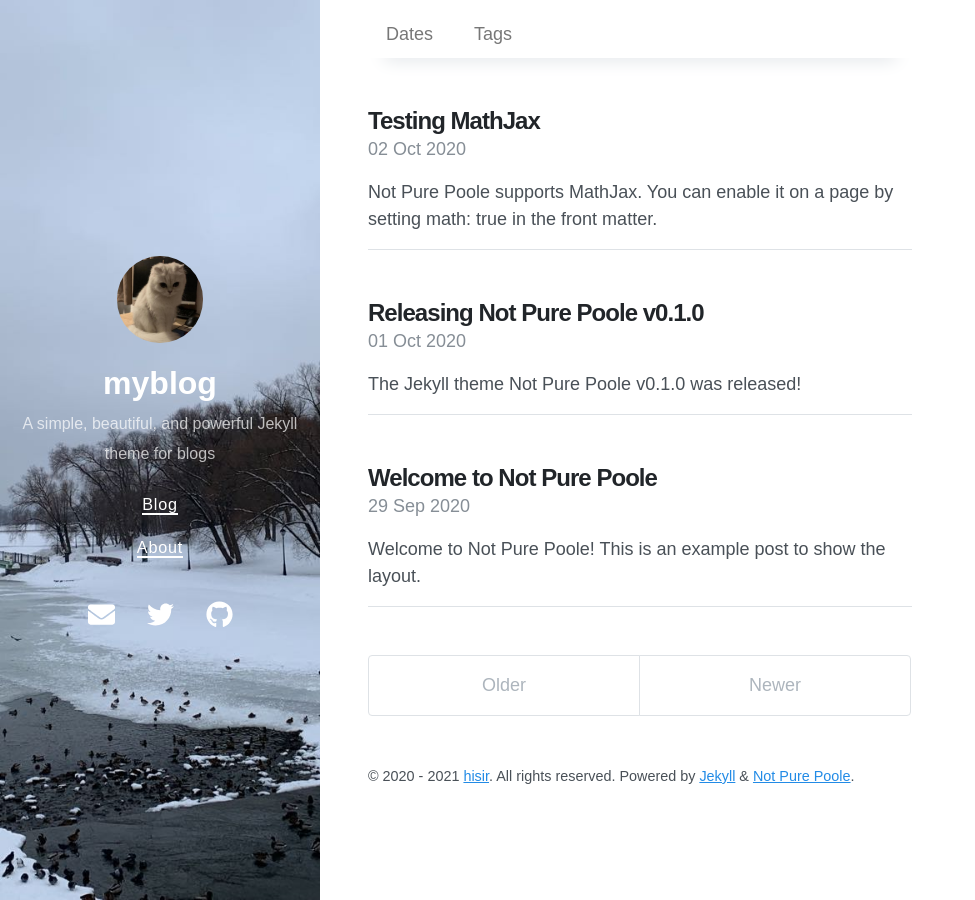
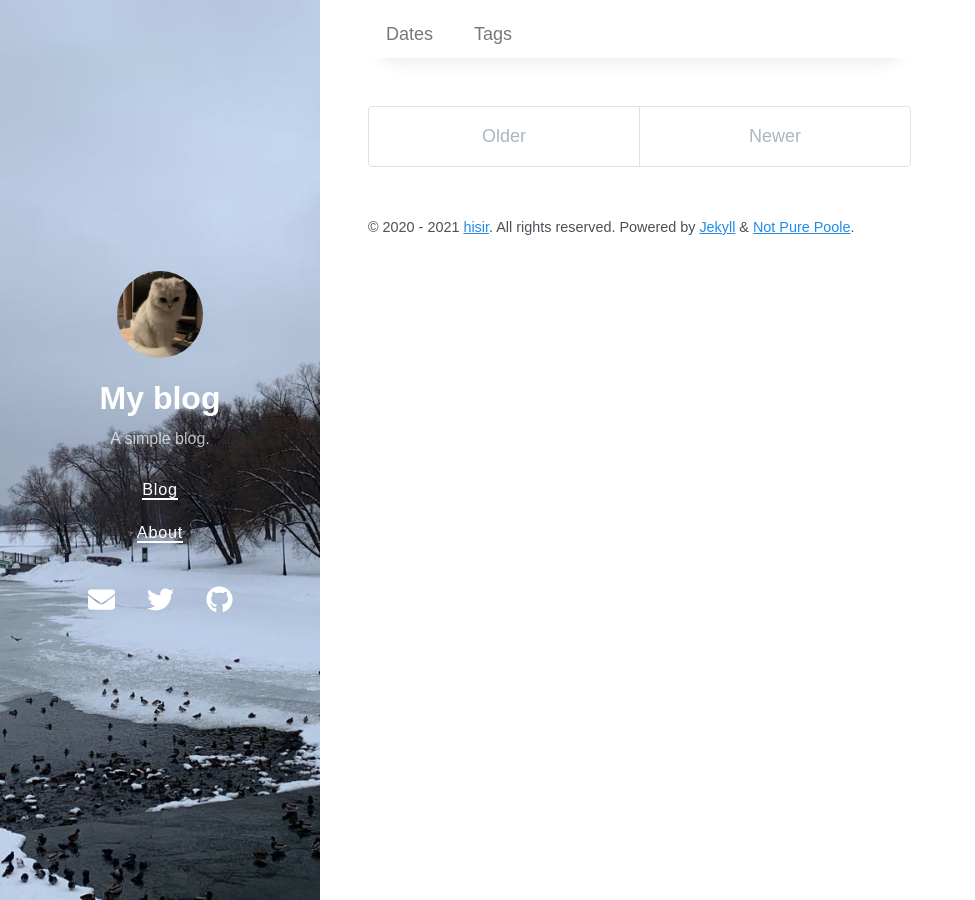
Before and after one commit to Hisir0909/Hisir0909.github.io, a Jekyll site: the page built from index.html, in a window 1280 px wide. Shown: the whole page, without its empty margins (0-975 px from the left). Built offline with Jekyll 4.4.1, drawn with Linux system fonts in a browser that asks for light colours; nearby versions of some CDN libraries; the list of posts is cut into pages by our own code.

Commit message:
edit title in _config.yml

```diff
--- a/_config.yml
+++ b/_config.yml
@@ -1,9 +1,9 @@
 # Setup
-title: myblog
-description: A simple, beautiful, and powerful Jekyll theme for blogs
+title: My blog
+description: A simple blog.
 url: hisir0909.github.io
 avatar: /avatar.jpeg
-paginate: 5
+paginate:
 permalink: pretty
 cover_image: /bg.jpeg
 
```
